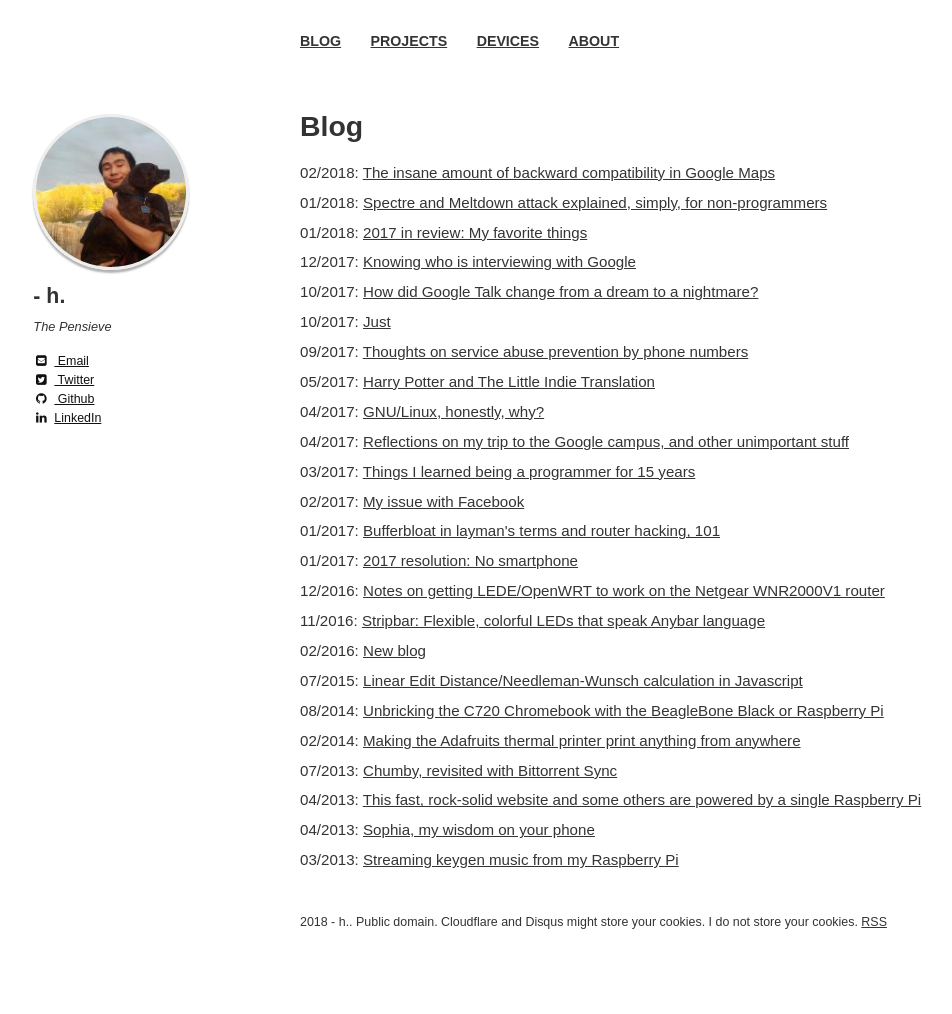
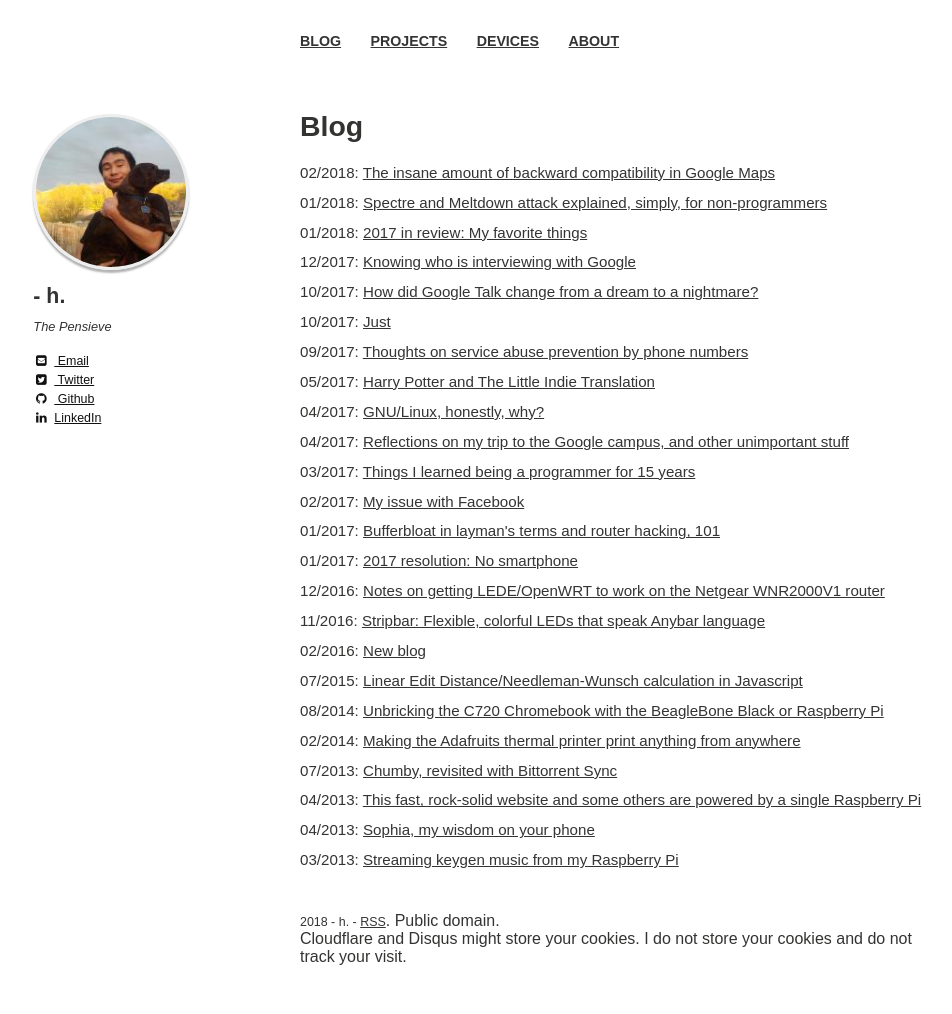
Before and after one commit to htruong/htruong.github.io, a Jekyll site: the page built from index.md, in a window 1280 px wide. Shown: the whole page, without its empty margins (20-972 px from the left). Built offline with Jekyll 4.4.1, drawn with Linux system fonts in a browser that asks for light colours; nearby versions of some CDN libraries; before the commit the page ends 978 px from its top, so only the background shows below that.

Commit message:
[site] update footer disclaimer

```diff
--- a/_includes/_footer.html
+++ b/_includes/_footer.html
@@ -1 +1 @@
-<span>{{ site.time | date: '%Y' }} {{ site.owner.name }}. Public domain. Cloudflare and Disqus might store your cookies. I do not store your cookies. <a href="/feed.xml">RSS</a></span>
+<span>{{ site.time | date: '%Y' }} {{ site.owner.name }} - <a href="/feed.xml">RSS</a></span>. Public domain.<br />Cloudflare and Disqus might store your cookies. I do not store your cookies and do not track your visit.
```
